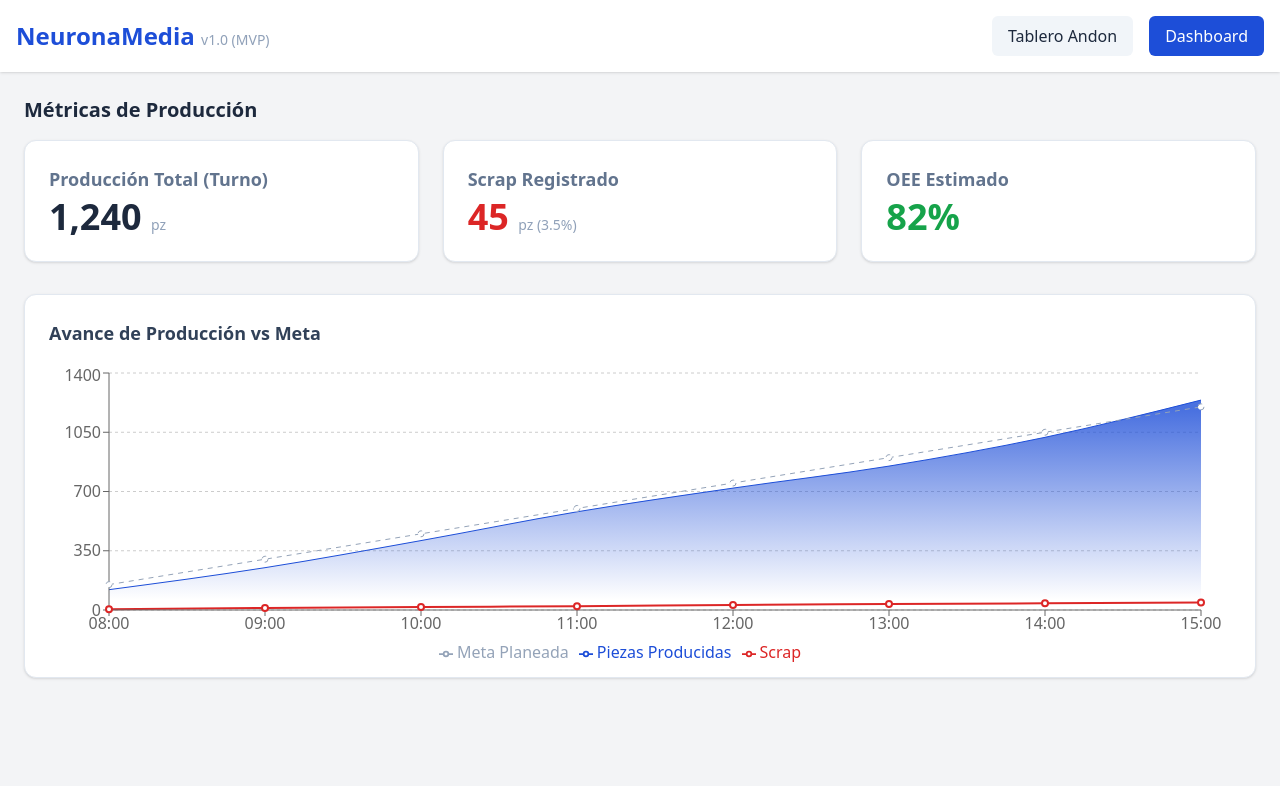
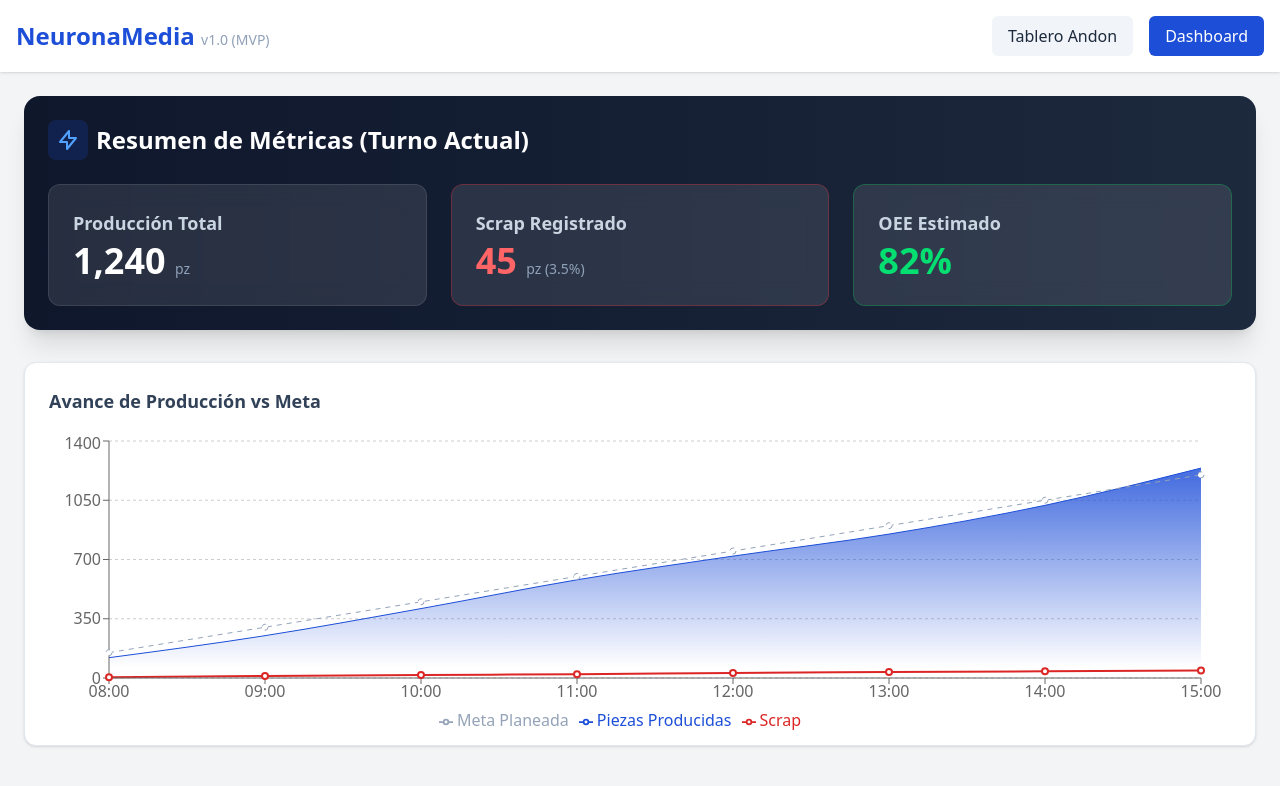
Before and after one commit to ElmarcianitoGtR/neuronaMedia, a React (Vite) app in the folder master-slave/frontend/: page / in a window 1280 px wide. Both pictures are taken after a click on the button "Dashboard". Shown: the top 786 px of the page. Built offline with nearby package versions, Linux system fonts and the light colour scheme.

Commit message:
feat: frontend redesign

```diff
--- a/master-slave/frontend/src/App.tsx
+++ b/master-slave/frontend/src/App.tsx
@@ -79,19 +79,24 @@ function Dashboard() {
 
   return (
     <div>
-      <h2 className="text-xl font-bold mb-4">Métricas de Producción</h2>
-      <div className="grid grid-cols-1 lg:grid-cols-3 gap-6">
-        <div className="bg-white p-6 rounded-xl shadow-sm border border-slate-200">
-          <h3 className="text-lg font-semibold text-slate-500 mb-1">Producción Total (Turno)</h3>
-          <p className="text-4xl font-bold">1,240 <span className="text-sm font-normal text-slate-400">pz</span></p>
-        </div>
-        <div className="bg-white p-6 rounded-xl shadow-sm border border-slate-200">
-          <h3 className="text-lg font-semibold text-slate-500 mb-1">Scrap Registrado</h3>
-          <p className="text-4xl font-bold text-danger">45 <span className="text-sm font-normal text-slate-400">pz (3.5%)</span></p>
-        </div>
-        <div className="bg-white p-6 rounded-xl shadow-sm border border-slate-200">
-          <h3 className="text-lg font-semibold text-slate-500 mb-1">OEE Estimado</h3>
-          <p className="text-4xl font-bold text-success">82%</p>
+      <div className="mb-6 p-6 rounded-2xl bg-gradient-to-r from-slate-900 to-slate-800 text-white shadow-xl">
+        <h2 className="text-2xl font-bold mb-6 flex items-center gap-2">
+          <span className="bg-primary/20 p-2 rounded-lg"><svg className="w-6 h-6 text-blue-400" fill="none" stroke="currentColor" viewBox="0 0 24 24"><path strokeLinecap="round" strokeLinejoin="round" strokeWidth="2" d="M13 10V3L4 14h7v7l9-11h-7z"></path></svg></span>
+          Resumen de Métricas (Turno Actual)
+        </h2>
+        <div className="grid grid-cols-1 lg:grid-cols-3 gap-6">
+          <div className="bg-white/10 backdrop-blur-md p-6 rounded-xl border border-white/10 hover:bg-white/20 transition-all">
+            <h3 className="text-lg font-semibold text-slate-300 mb-1">Producción Total</h3>
+            <p className="text-4xl font-bold text-white">1,240 <span className="text-sm font-normal text-slate-400">pz</span></p>
+          </div>
+          <div className="bg-white/10 backdrop-blur-md p-6 rounded-xl border border-red-500/30 hover:bg-red-500/20 transition-all">
+            <h3 className="text-lg font-semibold text-slate-300 mb-1">Scrap Registrado</h3>
+            <p className="text-4xl font-bold text-red-400">45 <span className="text-sm font-normal text-slate-400">pz (3.5%)</span></p>
+          </div>
+          <div className="bg-white/10 backdrop-blur-md p-6 rounded-xl border border-green-500/30 hover:bg-green-500/20 transition-all">
+            <h3 className="text-lg font-semibold text-slate-300 mb-1">OEE Estimado</h3>
+            <p className="text-4xl font-bold text-green-400">82%</p>
+          </div>
         </div>
       </div>
 
```
Also changed, not shown: 1 other file (tests, documents, lock files or other folders).
